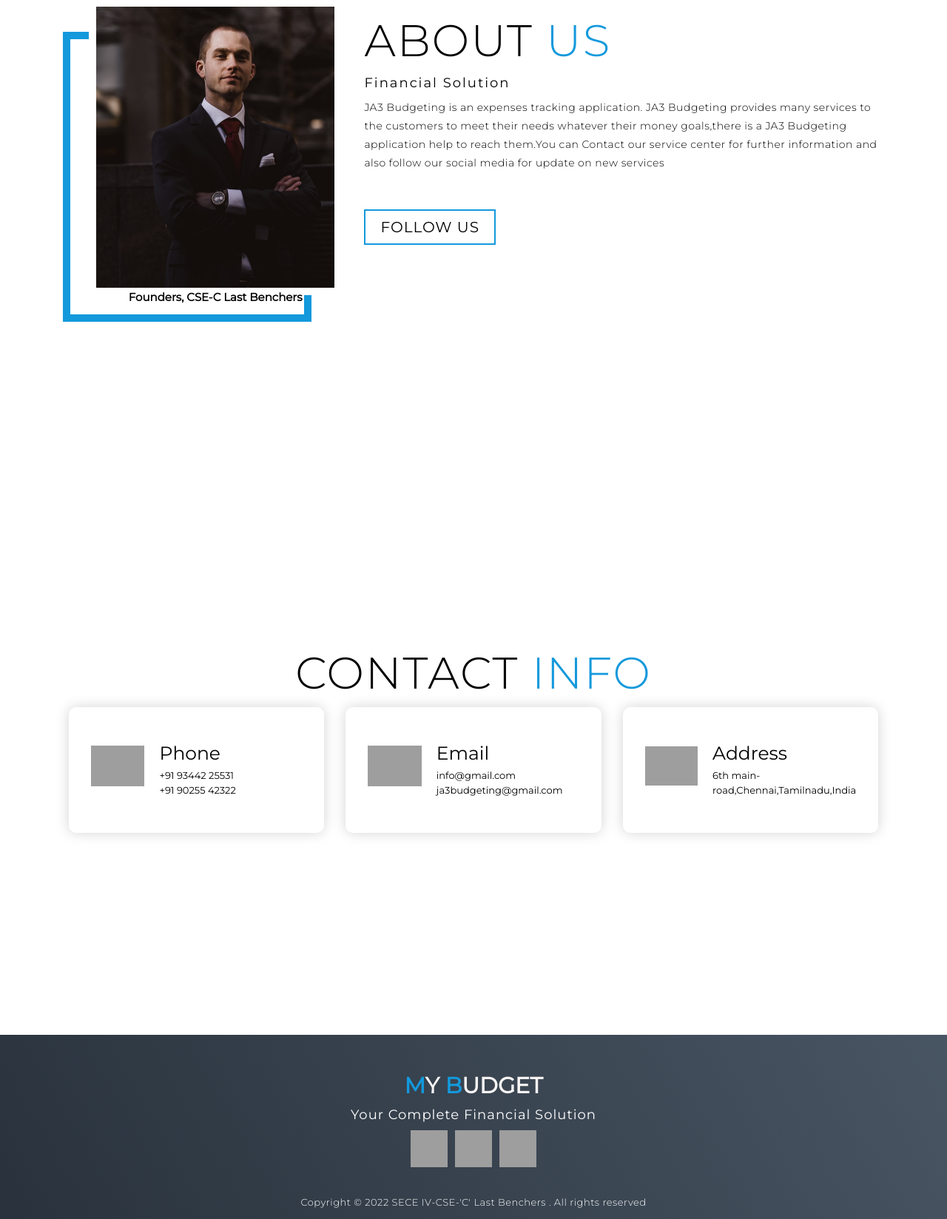
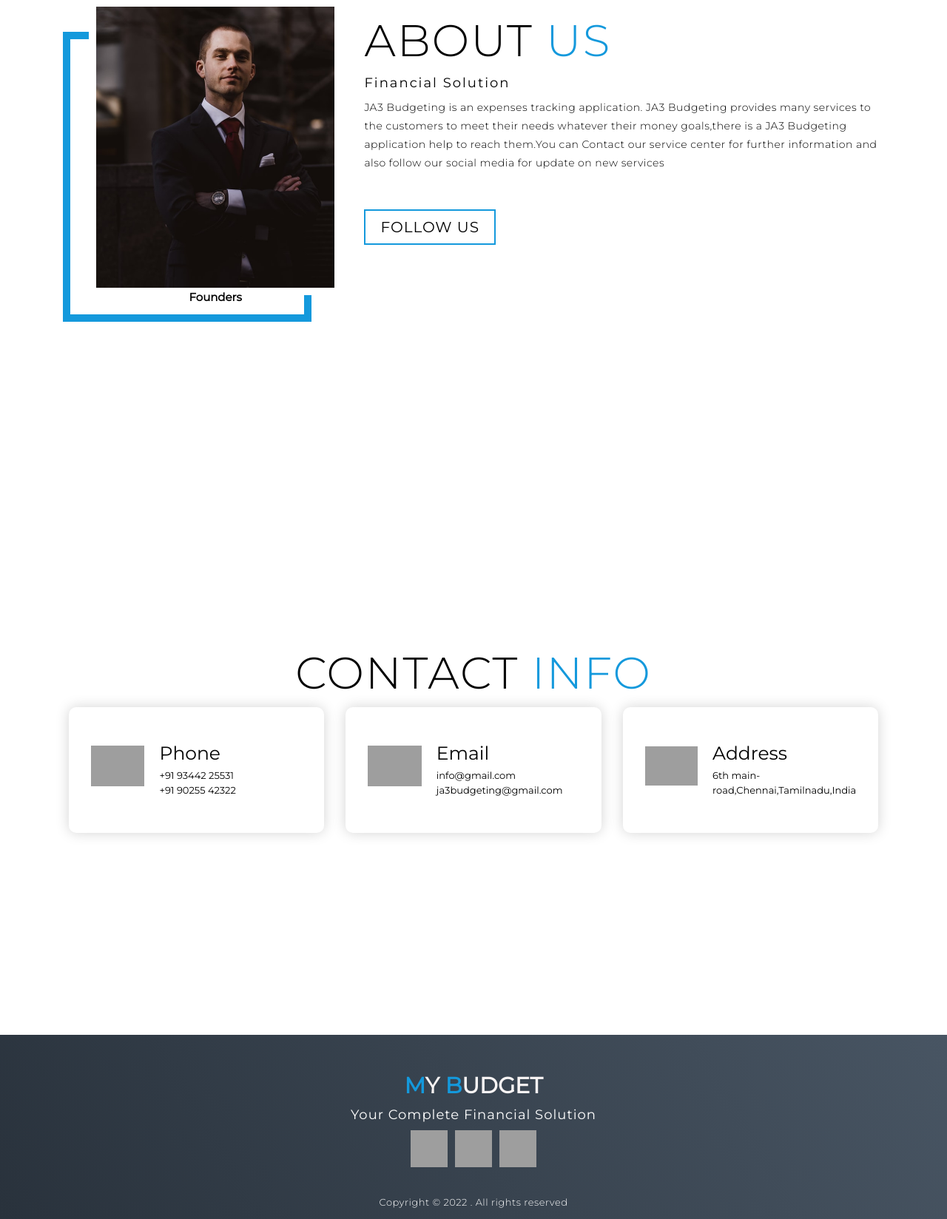
Before and after one commit to IBM-EPBL/IBM-Project-26308-1660024385, a Flask app: page / in a window 1280 px wide. Shown: the part 1801-3449 px from the top of the page at 74% size. Run offline with Flask 2, Linux system fonts and the light colour scheme; some libraries are stand-ins or nearby versions; grey boxes are pictures that could not be loaded.

Commit message:
Update home.html

```diff
--- a/Project Development Phase/sprint 4/templates/home.html
+++ b/Project Development Phase/sprint 4/templates/home.html
@@ -93,7 +93,7 @@
       <div class="col-left">
         <div class="about-img">
           <img src="..\static\images\img-2.png" alt="img">
-          <div><h2>Founders, CSE-C Last Benchers </h2></div>
+          <div><h2>Founders </h2></div>
         </div>
       </div>
 
@@ -161,7 +161,7 @@
           <a href="#"><img src="https://img.icons8.com/bubbles/100/000000/behance.png" /></a>
         </div>
       </div>
-      <p>Copyright © 2022 SECE IV-CSE-'C' Last Benchers . All rights reserved</p>
+      <p>Copyright © 2022 . All rights reserved</p>
     </div>
   </section>
   <!-- End Footer -->
```
